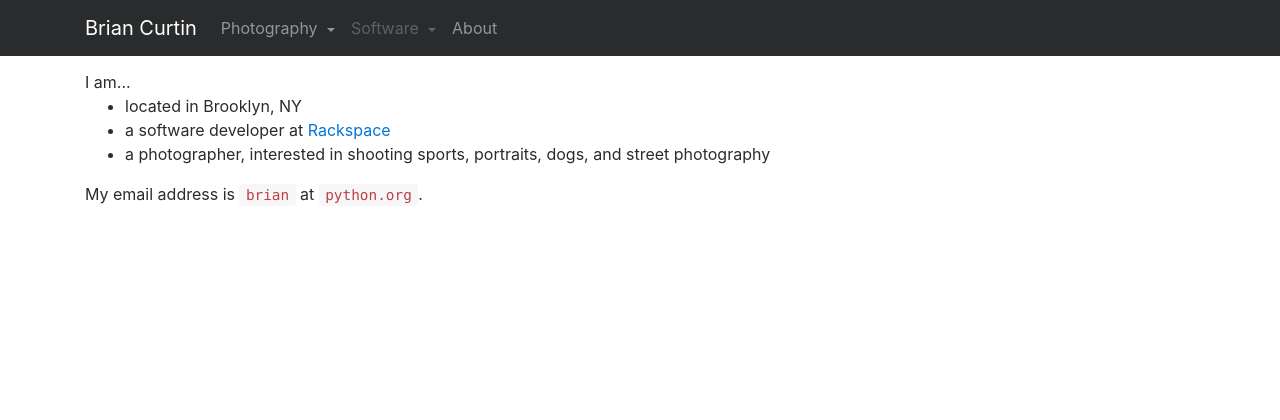
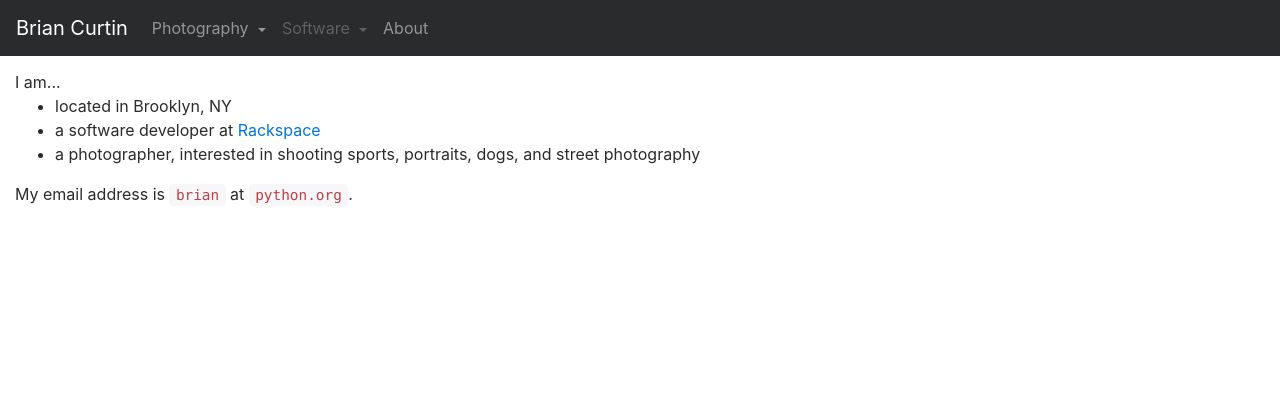
Before and after one commit to briancurtin/website, a Flask app: page /about in a window 1280 px wide. Shown: the top 420 px of the page. Run offline with Flask 2, Linux system fonts and the light colour scheme; some libraries are stand-ins or nearby versions.

Commit message:
Move to fluid containers for nav and body

```diff
--- a/app/templates/base.html
+++ b/app/templates/base.html
@@ -33,7 +33,6 @@
 
     <!--TODO: theme, probably not inverse -->
     <nav class="navbar navbar-toggleable-md navbar-inverse fixed-top bg-inverse">
-      <div class="container">
       <button class="navbar-toggler navbar-toggler-right" type="button"
               data-toggle="collapse" data-target="#navbarCollapse"
               aria-controls="navbarCollapse" aria-expanded="false"
@@ -86,14 +85,13 @@
           </li>
         </ul>
       </div>
-      </div>
     </nav>
 
-    <div class="container">
+    <div class="container-fluid">
 
         {% block content %}{% endblock %}
 
-    </div> <!-- /container -->
+    </div>
 
 
     <!-- Bootstrap core JavaScript
```
